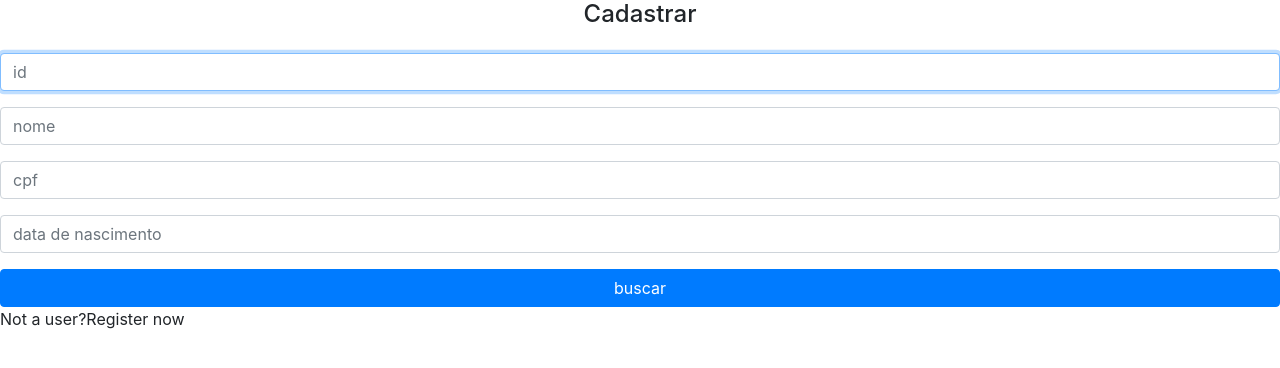
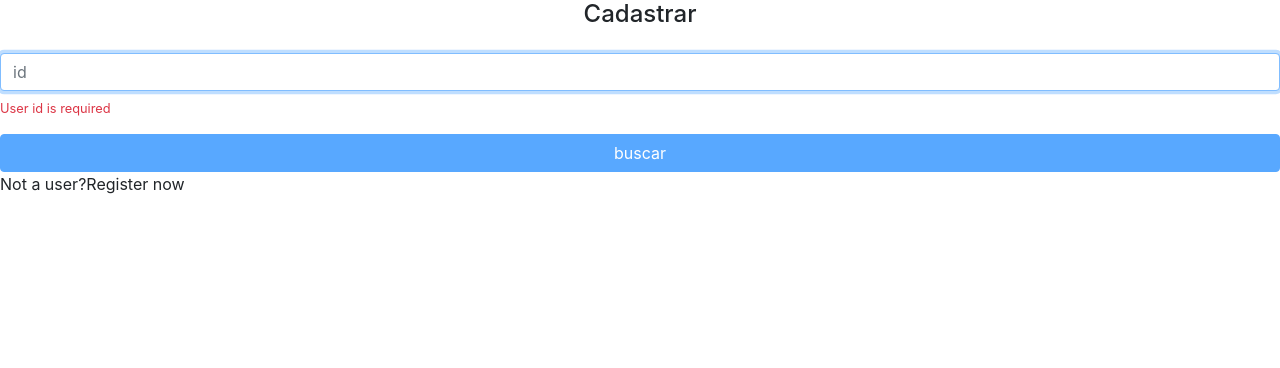
Before and after one commit to DarlanMarangoni/app-cliente-angular, an Angular app: page / in a window 1280 px wide. Shown: the top 368 px of the page. Built offline with nearby package versions, Linux system fonts and the light colour scheme.

Commit message:
Componetizando mensagem de erro

```diff
--- /dev/null
+++ b/src/app/components/vmessages/vmessages.component.html
@@ -0,0 +1 @@
+<small class="text-danger d-block mt-2"> {{ msg }}</small>
--- a/src/app/home/logar/logar.component.html
+++ b/src/app/home/logar/logar.component.html
@@ -1,36 +1,21 @@
 <h4 class="text-center">Cadastrar</h4>
 
-<form class="form mt-4">
+<form [formGroup]="logarForm" class="form mt-4">
 
     <div class="form-group">
         <input
-             class="form-control"
-             placeholder="id"
-             autofocus>
-        </div>
-
-    <div class="form-group">
-        <input
+            formControlName="userId"
             class="form-control"
-            placeholder="nome"
+            placeholder="id"
             autofocus>
-    </div>
-
-    <div class="form-group">
-        <input
-            class="form-control"
-            placeholder="cpf"
-            autofocus>
-    </div>
-
-    <div class="form-group">
-        <input
-            class="form-control"
-            placeholder="data de nascimento"
-            autofocus>
+        <ap-vmessages
+            *ngIf="logarForm.get('userId').errors?.required  "
+            msg="User id is required">
+        </ap-vmessages>
     </div>
 
     <button
+        [disabled]="logarForm.invalid"
         type="submit"
         class="btn btn-primary btn-block">
         buscar
--- a/src/app/home/logar/logar.component.ts
+++ b/src/app/home/logar/logar.component.ts
@@ -1,8 +1,20 @@
-import { Component } from '@angular/core';
+import { Component, OnInit } from '@angular/core';
+import { FormGroup, FormBuilder, Validators } from '@angular/forms';
 
 @Component({
     templateUrl: './logar.component.html'
 })
-export class LogarComponent{
+export class LogarComponent implements OnInit{
 
+    logarForm: FormGroup;
+
+    constructor(private formBuilder: FormBuilder){
+
+    }
+
+    ngOnInit(): void {
+        this.logarForm = this.formBuilder.group({
+            userId: ['', Validators.required]
+        });
+    }
 }
```
Also changed, not shown: src/app/components/vmessages/vmessages.component.ts (added, +10 -0 lines), src/app/components/vmessages/vmessages.module.ts (added, +10 -0 lines), src/app/home/home.module.ts (+9 -1 lines).
